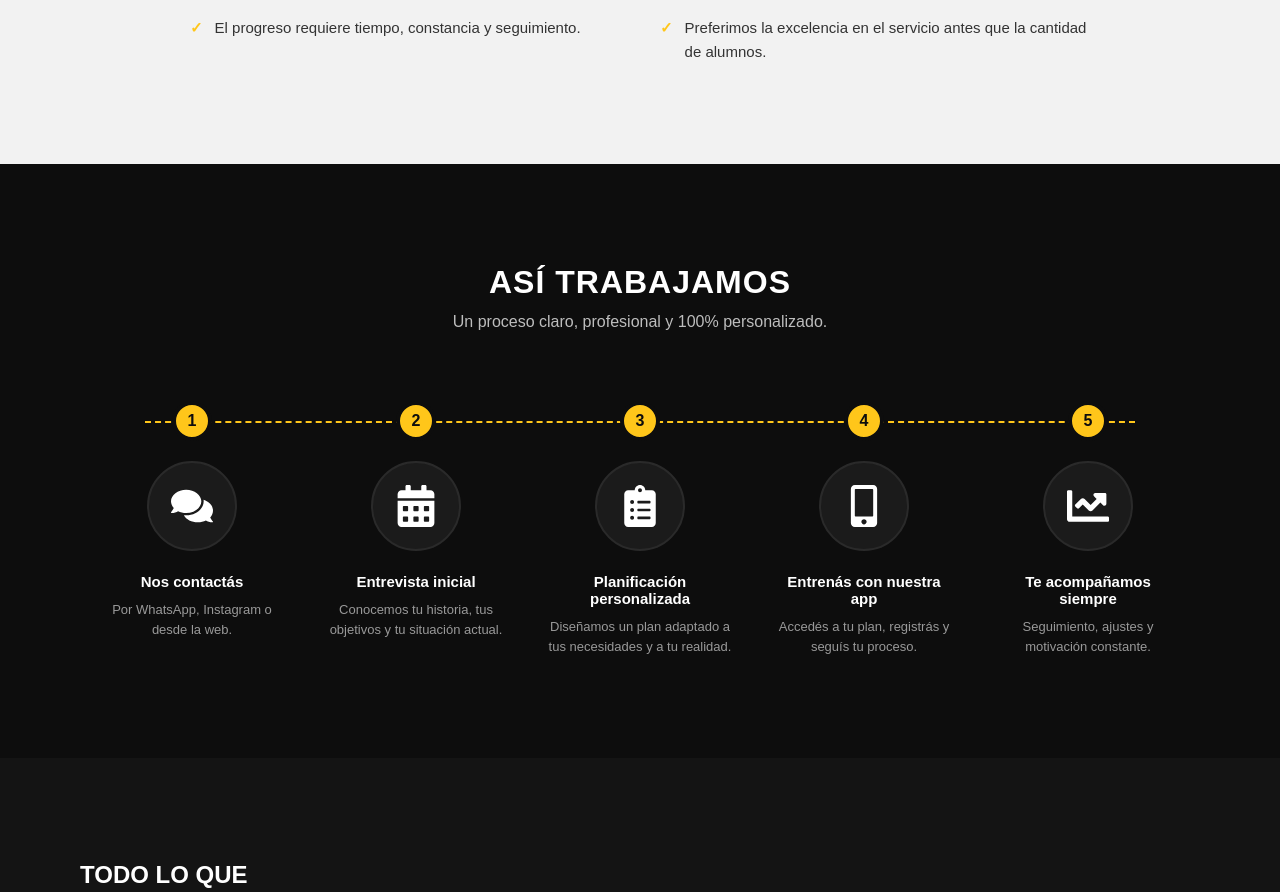
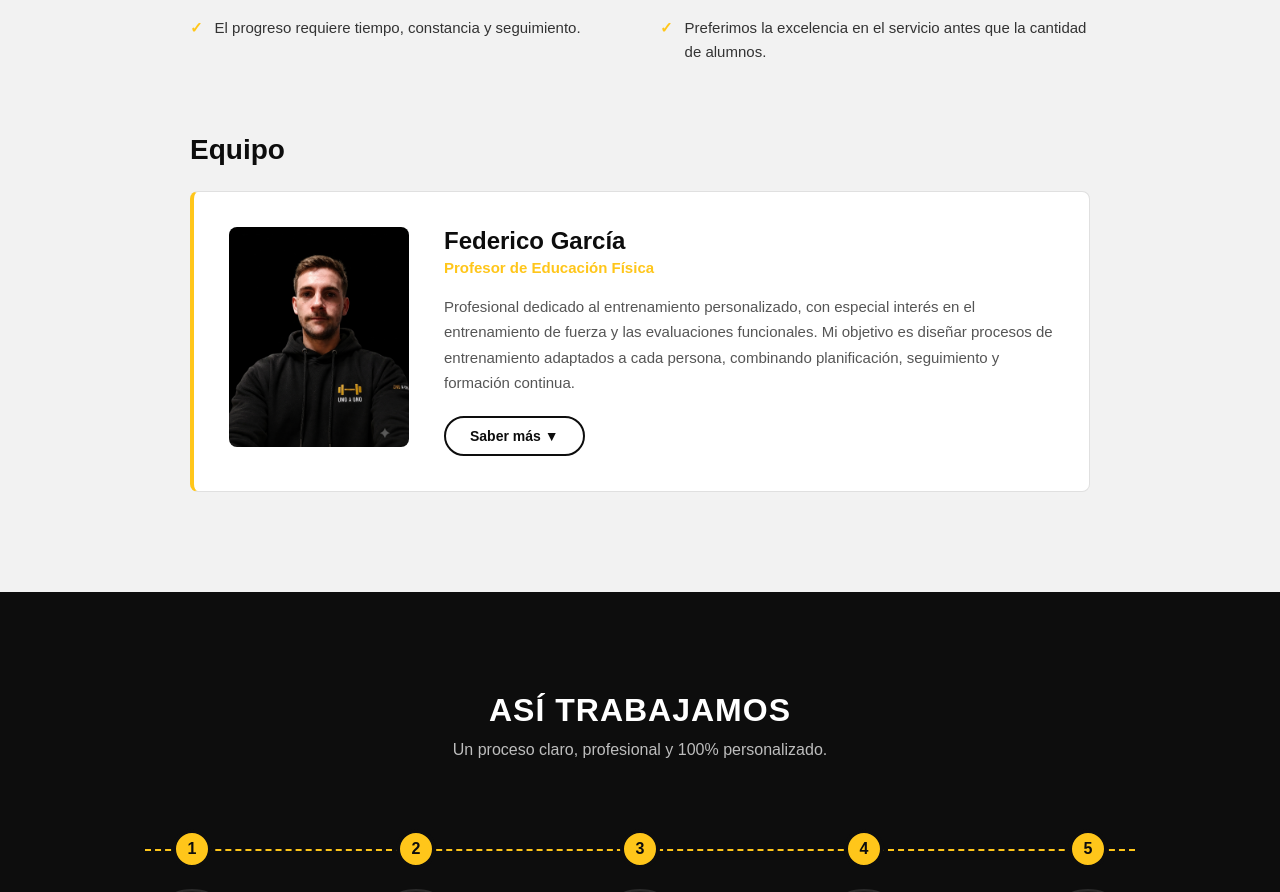
Before and after one commit to fedegarciapf-ops/unoauno-web, a React (Vite) app: page / in a window 1280 px wide. Shown: the part 2540-3432 px from the top of the page. Built offline with nearby package versions, Linux system fonts and the light colour scheme.

Commit message:
Seccion Equipo en Sobre Nosotros

```diff
--- a/src/sections/SobreNosotros.css
+++ b/src/sections/SobreNosotros.css
@@ -100,3 +100,103 @@
     font-size: 32px;
   }
 }
+
+/* Equipo */
+.sn-equipo {
+  display: flex;
+  gap: 35px;
+  background: white;
+  border: 1px solid #e0e0e0;
+  border-left: 4px solid #ffc61a;
+  border-radius: 8px;
+  padding: 35px;
+  align-items: flex-start;
+}
+
+.sn-equipo-foto {
+  width: 180px;
+  height: 220px;
+  object-fit: cover;
+  border-radius: 8px;
+  flex-shrink: 0;
+}
+
+.sn-equipo-info {
+  flex: 1;
+}
+
+.sn-equipo-nombre {
+  font-size: 24px;
+  margin-bottom: 4px;
+}
+
+.sn-equipo-rol {
+  color: #ffc61a;
+  font-weight: bold;
+  font-size: 15px;
+  margin-bottom: 18px;
+}
+
+.sn-equipo-desc {
+  color: #555;
+  font-size: 15px;
+  line-height: 1.7;
+  margin-bottom: 20px;
+}
+
+.sn-equipo-btn {
+  background: transparent;
+  color: #0d0d0d;
+  border: 2px solid #0d0d0d;
+  padding: 10px 24px;
+  border-radius: 30px;
+  font-size: 14px;
+  font-weight: bold;
+  cursor: pointer;
+  transition: .3s;
+}
+
+.sn-equipo-btn:hover {
+  background: #0d0d0d;
+  color: white;
+}
+
+.sn-formaciones {
+  margin-top: 25px;
+  padding-top: 20px;
+  border-top: 1px solid #e8e8e8;
+}
+
+.sn-formaciones-title {
+  font-weight: bold;
+  font-size: 16px;
+  margin-bottom: 15px;
+}
+
+.sn-formaciones ul {
+  list-style: none;
+  display: grid;
+  gap: 12px;
+}
+
+.sn-formaciones li {
+  display: flex;
+  align-items: flex-start;
+  gap: 10px;
+  font-size: 14px;
+  line-height: 1.6;
+  color: #444;
+}
+
+@media (max-width: 900px) {
+  .sn-equipo {
+    flex-direction: column;
+    align-items: center;
+    text-align: center;
+  }
+  .sn-equipo-foto {
+    width: 100%;
+    max-width: 240px;
+    height: 280px;
+  }
+}
--- a/src/sections/SobreNosotros.jsx
+++ b/src/sections/SobreNosotros.jsx
@@ -1,6 +1,23 @@
 import "./SobreNosotros.css";
+import { useState } from "react";
+import fotoEquipo from "../assets/images/foto-equipo.png";
 
 function SobreNosotros() {
+  const [verFormaciones, setVerFormaciones] = useState(false);
+
+  const formaciones = [
+    "Profesor de Educación Física — IPEF - UPC (2015-2019)",
+    "Diplomatura en Entrenamiento de Fuerza — UCC 2022",
+    "12ª Jornada de Actualización en Ciencias del Ejercicio y el Deporte — UCC 2022",
+    "11ª Jornada de Actualización en Ciencias del Ejercicio y el Deporte — UCC 2021",
+    "Curso Kettlebell — Jerónimo Milo 2021",
+    "Diplomatura Universitaria en Evaluación y Prescripción del Entrenamiento Físico — UCC 2021",
+    "2º Congreso Argentino de Actividades Funcionales — Tecnofits 2019",
+    "Entrenamiento Funcional Mario Di Santo — Tecnofits 2019",
+    "2º Congreso Internacional de Deporte Paralímpico y Adaptado — 2018",
+    "Formación Profesional en Entrenamiento Físico — UNC, Facultad de Ciencias Médicas, Cátedra de Fisiología Humana — 2017",
+  ];
+
   const valores = [
     "La persona está por encima del entrenamiento.",
     "Cada planificación es única.",
@@ -75,6 +92,38 @@ function SobreNosotros() {
           ))}
         </ul>
 
+        {/* Equipo */}
+        <h3 className="sn-valores-title" style={{ marginTop: 70 }}>Equipo</h3>
+
+        <div className="sn-equipo">
+          <img src={fotoEquipo} alt="Federico García" className="sn-equipo-foto" />
+          <div className="sn-equipo-info">
+            <h4 className="sn-equipo-nombre">Federico García</h4>
+            <p className="sn-equipo-rol">Profesor de Educación Física</p>
+            <p className="sn-equipo-desc">
+              Profesional dedicado al entrenamiento personalizado, con especial interés en
+              el entrenamiento de fuerza y las evaluaciones funcionales. Mi objetivo es diseñar
+              procesos de entrenamiento adaptados a cada persona, combinando planificación,
+              seguimiento y formación continua.
+            </p>
+
+            <button className="sn-equipo-btn" onClick={() => setVerFormaciones(!verFormaciones)}>
+              {verFormaciones ? "Ver menos ▲" : "Saber más ▼"}
+            </button>
+
+            {verFormaciones && (
+              <div className="sn-formaciones">
+                <p className="sn-formaciones-title">Formaciones</p>
+                <ul>
+                  {formaciones.map((f, i) => (
+                    <li key={i}><span className="sn-check">✓</span> {f}</li>
+                  ))}
+                </ul>
+              </div>
+            )}
+          </div>
+        </div>
+
       </div>
     </section>
   );
```
Also changed, not shown: src/assets/images/foto-equipo.png (added).
